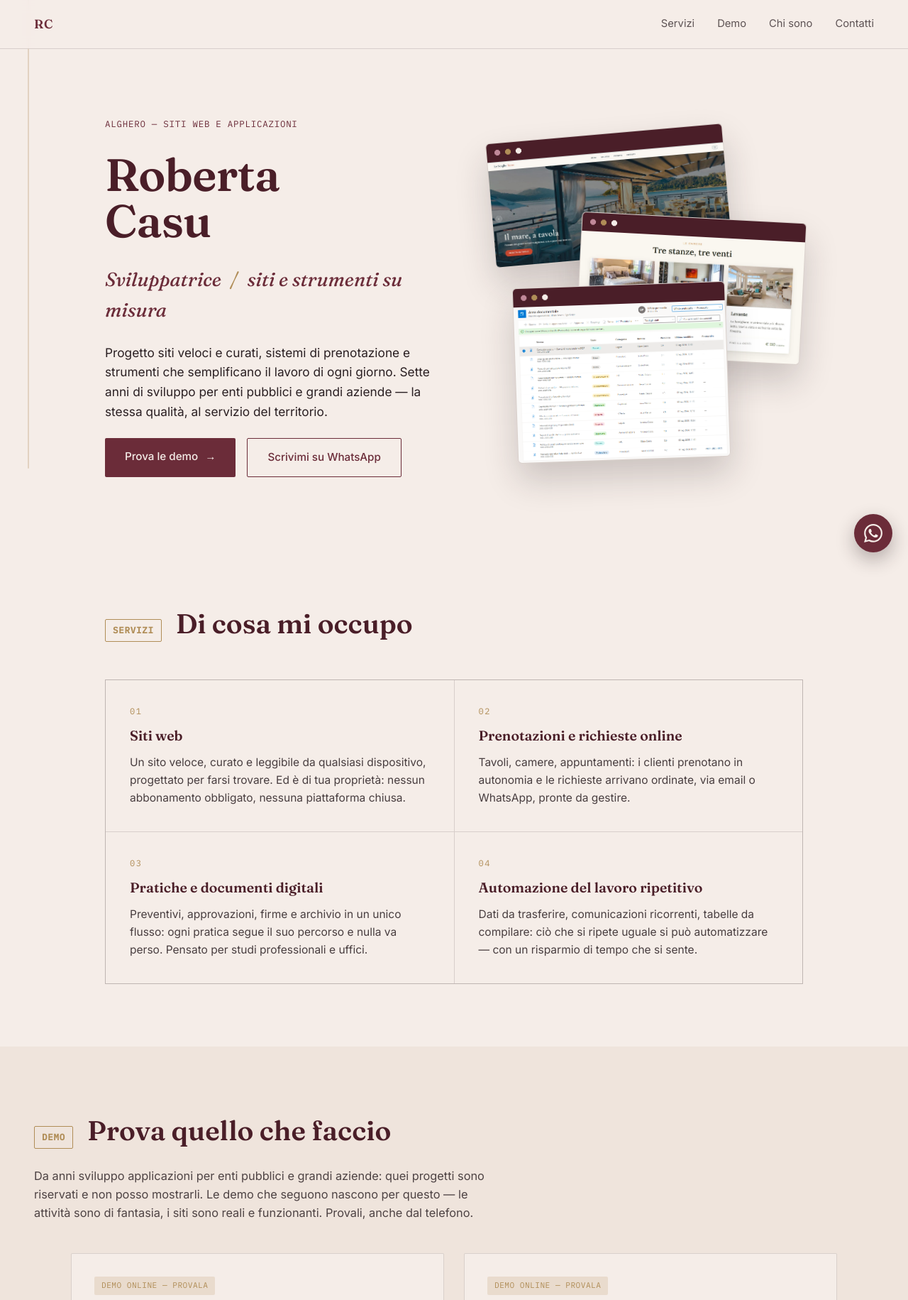
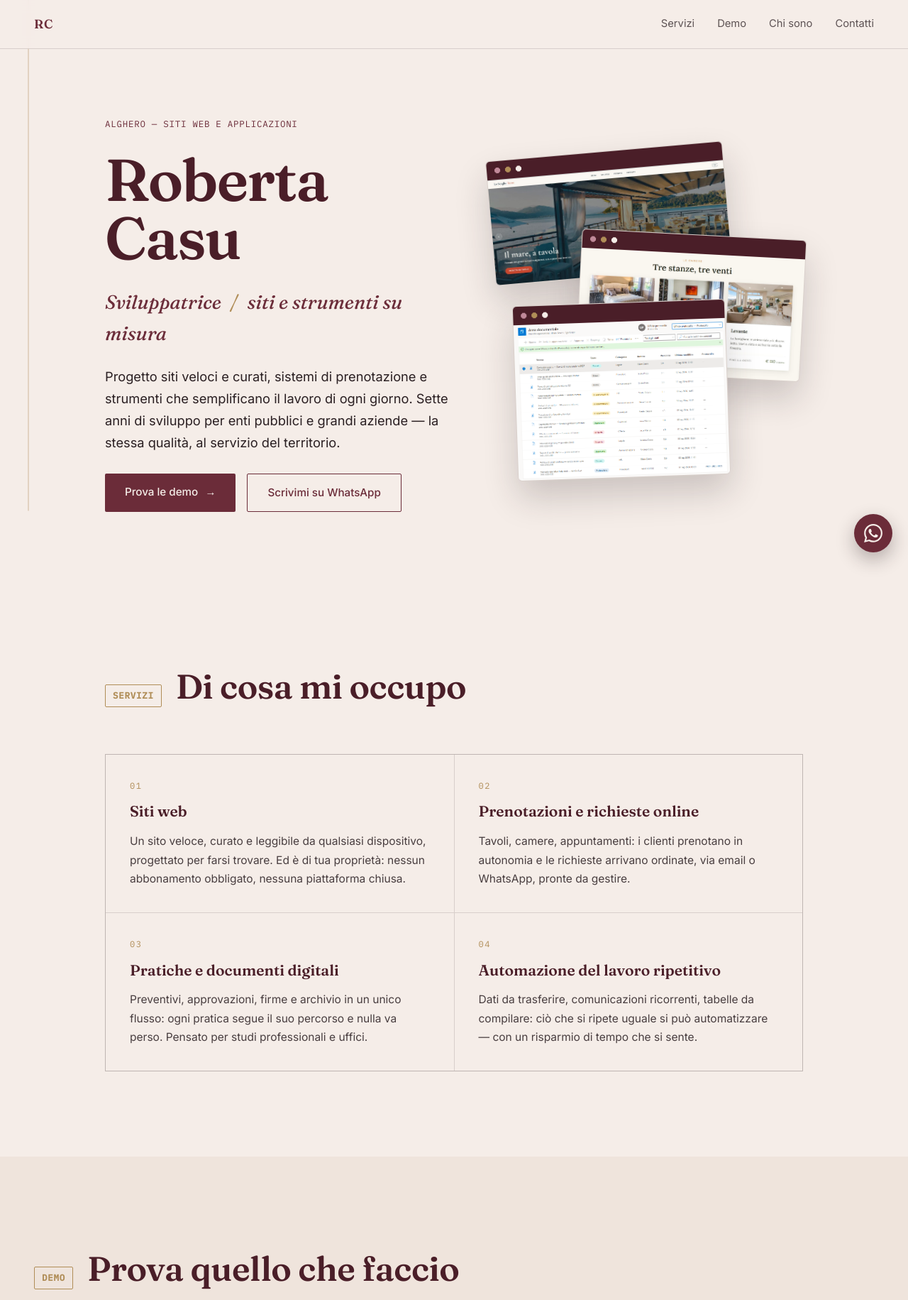
Before and after one commit to robertacasu90/robertacasu90.github.io, a plain HTML site: page index.html in a window 1280 px wide. Shown: the top 1831 px of the page at 71% size. Drawn offline with Linux system fonts and the light colour scheme.

Commit message:
Passata tipografica

```diff
--- a/styles.css
+++ b/styles.css
@@ -18,6 +18,13 @@
 
 *{box-sizing:border-box;}
 html{scroll-behavior:smooth;}
+
+/* Focus visibile e coerente: la cura dei dettagli si vede anche da tastiera */
+a:focus-visible, button:focus-visible{
+  outline:2px solid var(--oro);
+  outline-offset:3px;
+  border-radius:2px;
+}
 
 body{
   margin:0;
@@ -100,11 +107,11 @@ a{color:inherit;}
 .hero-name{
   font-family:var(--font-display);
   font-weight:600;
-  font-size:clamp(2.4rem, 5.5vw, 4rem);
-  line-height:1.02;
+  font-size:clamp(3rem, 7vw, 5.2rem);
+  line-height:0.98;
   margin:0 0 28px;
   color:var(--bordeaux-deep);
-  letter-spacing:-0.01em;
+  letter-spacing:-0.02em;
 }
 .hero-role{
   font-family:var(--font-display);
@@ -117,10 +124,11 @@ a{color:inherit;}
 .hero-role-sep{ color:var(--oro); font-style:normal; margin:0 6px; }
 .hero-lede{
   max-width:560px;
-  font-size:1.08rem;
+  font-size:1.14rem;
+  line-height:1.7;
   color:var(--ink);
   opacity:0.85;
-  margin:0 0 24px;
+  margin:0 0 28px;
 }
 .hero-badge{
   display:inline-block;
@@ -155,7 +163,7 @@ a{color:inherit;}
 .section{
   max-width:var(--maxw);
   margin:0 auto;
-  padding:88px 48px;
+  padding:clamp(88px, 11vw, 120px) 48px;
   position:relative;
 }
 .section-alt{
@@ -174,9 +182,10 @@ a{color:inherit;}
   gap:20px;
   font-family:var(--font-display);
   font-weight:600;
-  font-size:clamp(1.8rem, 3.4vw, 2.4rem);
+  font-size:clamp(2rem, 4.2vw, 3rem);
   color:var(--bordeaux-deep);
-  margin:0 0 48px;
+  margin:0 0 56px;
+  letter-spacing:-0.01em;
 }
 .section-num{
   font-family:var(--font-mono);
@@ -191,9 +200,10 @@ a{color:inherit;}
 }
 .section-intro{
   max-width:640px;
-  font-size:1.02rem;
+  font-size:1.08rem;
+  line-height:1.7;
   opacity:0.82;
-  margin:-28px 0 44px;
+  margin:-32px 0 52px;
 }
 
 /* ---------- Timeline ---------- */
@@ -262,7 +272,7 @@ a{color:inherit;}
 .project-grid{
   display:grid;
   grid-template-columns:repeat(2, 1fr);
-  gap:28px;
+  gap:32px;
 }
 .project-card{
   background:var(--crema);
@@ -312,7 +322,7 @@ a{color:inherit;}
 .project-card h3{
   font-family:var(--font-display);
   font-weight:600;
-  font-size:1.25rem;
+  font-size:1.38rem;
   margin:0;
 }
 .project-desc{ margin:0; opacity:0.85; font-size:0.96rem; }
@@ -366,11 +376,11 @@ a{color:inherit;}
 .service-group h3{
   font-family:var(--font-display);
   font-weight:600;
-  font-size:1.22rem;
-  margin:0 0 10px;
+  font-size:1.32rem;
+  margin:0 0 12px;
   color:var(--bordeaux-deep);
 }
-.service-group p{ margin:0; font-size:0.97rem; opacity:0.85; }
+.service-group p{ margin:0; font-size:0.97rem; line-height:1.7; opacity:0.85; }
 @media (max-width: 860px){ .services-grid{ grid-template-columns:1fr; } }
 
 /* ---------- Contact ---------- */
```
